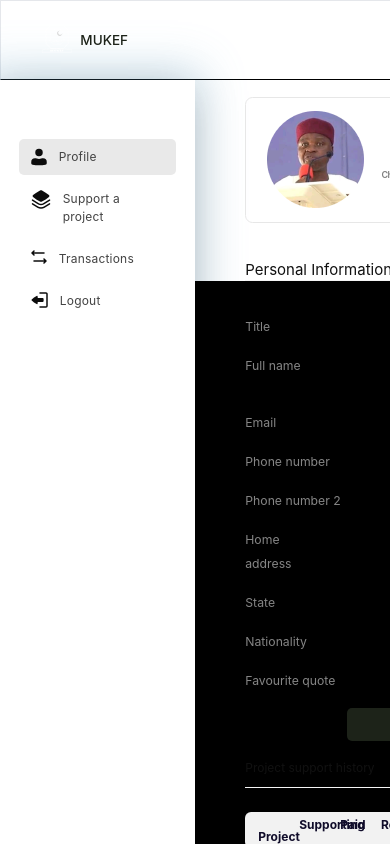
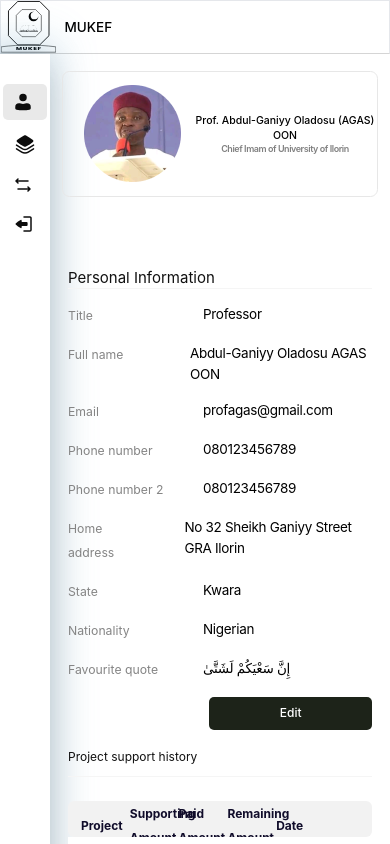
Before and after one commit to mufidat3250/MUKEF-website, a React (Vite) app: page /dashboard/profile in a window 390 px wide. Built offline with nearby package versions, Linux system fonts and the light colour scheme.

Commit message:
wip:dashboard responsiveness

```diff
--- a/src/Layouts/DashboardLayout/Dashboard.scss
+++ b/src/Layouts/DashboardLayout/Dashboard.scss
@@ -1,17 +1,17 @@
 .DashboardLayout{
-    @apply grid grid-rows-[auto,1fr];
+    @apply grid grid-rows-[auto,1fr] h-screen overflow-hidden;
 
     // .nav--container{
     //     @apply border-[1px] border-b-[#000000]  pr-[7.5625rem] bg-red-400 w-full;
     // }
     section{
-        @apply grid grid-cols-[16.25rem,1fr];
+        @apply grid grid-cols-[auto,1fr] lg:grid-cols-[16.25rem,1fr];
 
         .side--nav--container{
-            @apply text-black shadow-3xl pt-[4.9218rem] px-[1.5625rem] space-y-2;
+            @apply text-black shadow-3xl pt-[2.5rem] lg:pt-[4.9218rem] px-1 lg:px-[1.5625rem] space-y-2;
 
             .single--tab{
-                @apply flex text-[#434343] text-base tracking-[0.2px] font-normal py-3 px-4  space-x-4 rounded-[5px] cursor-pointer;
+                @apply flex text-[#434343] text-base tracking-[0.2px] font-normal py-3 px-4 space-x-4 rounded-[5px] cursor-pointer;
             }
         }
     }
--- a/src/Layouts/DashboardLayout/index.tsx
+++ b/src/Layouts/DashboardLayout/index.tsx
@@ -4,6 +4,7 @@ import { navData, sideNav } from "../../data";
 import NavTabs from "../../attoms/NavTabs";
 import PageLayout from "../../Layouts";
 import { useNavigate } from "react-router-dom";
+import MunkefLogo from "../../attoms/Vectors/MunkefLogo";
 
 const DashboardLayout = ({
   children,
@@ -18,8 +19,7 @@ const DashboardLayout = ({
   return (
     <PageLayout>
       <div className="DashboardLayout">
-        <div className="border-b-[#000000] border-[1px]">
-          <div className="w-[90%] mx-auto">
+        <div className="border-b-[#000000] hidden lg:block border-[1px]">
             <NavTabs
               tabs={navData}
               logout={true}
@@ -27,7 +27,22 @@ const DashboardLayout = ({
               color="#1D2319"
               tabIndex={10}
             />
+
+        </div>
+        <div className="text-black border-b-gray500 border-[1px] lg:hidden">
+        <div className="flex items-center space-x-[0.7rem] sm:space-x-0 sm:gap-[2.0625rem]">
+          {/* <div className=" w-[30px] h-[30px] md:hidden">
+            <img src="/public/vectors/Group 48.svg" alt="" />
+          </div> */}
+          <div className="">
+            <MunkefLogo color={'black'} />
           </div>
+          <h1
+            className={`font-[500] text-black text-[1.1255rem] sm:text-[2.1255rem] cursor-pointer`}
+          >
+            MUKEF
+          </h1>
+        </div>
         </div>
         <section className="">
           <aside className="side--nav--container">
@@ -42,13 +57,13 @@ const DashboardLayout = ({
                   onClick={() => navigate(link)}
                 >
                   <Icon />
-                  <p>{title}</p>
+                  <p className="hidden lg:block">{title}</p>
                 </div>
               );
             })}
           </aside>
           <main className="">
-            <div className="mt-[1.375rem] border-[#E7E7E7] border-[1px] rounded-[0.625rem] ml-[4.1875rem] mr-[5.5rem] mb-[3.0625rem]">
+            <div className="mt-[1.375rem] border-[#E7E7E7] border-[1px] rounded-[0.625rem] lg:ml-[4.1875rem] lg:mr-[5.5rem] mb-[3.0625rem] mx-4 lg:m-0 ">
               <div className="flex space-x-4 items-center py-[1.125rem] pl-[1.75rem]">
                 <img src="/public/images/AbdulgannyOladosu.png" alt="" />
                 <div className="text-center">
@@ -62,7 +77,7 @@ const DashboardLayout = ({
               </div>
             </div>
             {title && (
-              <p className=" padding-b-[0.5862rem] ml-[4.1875rem] text-xl font-normal text-[#111111] border-b-[1px] border-[#f5f5f5] mr-[7.6875rem]">
+              <p className=" padding-b-[0.5862rem] lg:ml-[4.1875rem] text-xl font-normal text-[#111111] border-b-[1px] border-[#f5f5f5] mr-[7.6875rem]">
                 {title}
               </p>
             )}
--- a/src/Pages/ProfilePage/ProfilePage.scss
+++ b/src/Pages/ProfilePage/ProfilePage.scss
@@ -1,3 +1,3 @@
 .ProfilePage{
-    @apply flex flex-col pt-[2.7812rem] space-y-[1.25rem] pl-[4.1875rem] pr-[5.9375rem] bg-black;
+    @apply flex flex-col pt-[2.7812rem] h-screen overflow-hidden space-y-[1.25rem] px-[1.5rem]  lg:pl-[4.1875rem] lg:pr-[5.9375rem];
 }
--- a/src/Pages/ProfilePage/index.tsx
+++ b/src/Pages/ProfilePage/index.tsx
@@ -119,8 +119,12 @@ const ProfilePage = () => {
   }));
 
   return (
-    <DashboardLayout title="Personal Information">
-      <div className="ProfilePage">
+    <DashboardLayout title="">
+      <div className="">
+      <div className="ProfilePage h-screen overflow-auto pb-72">
+      <p className=" padding-b-[0.5862rem] text-xl font-normal text-[#111111] border-b-[1px] border-[#f5f5f5]">
+                Personal Information
+              </p>
         {personalInfo.map(({ name, desc }, index) => {
           return (
             <div className="flex space-x-[3rem]" key={index}>
@@ -189,6 +193,7 @@ const ProfilePage = () => {
       {/* <Modal HeaderText={"Cancel Change"} openModal={changeNotification} closeModal={setChangeNotification}>
         <NotificationChange/>
       </Modal> */}
+      </div>
     </DashboardLayout>
   );
 };
--- a/src/Pages/Projects/index.tsx
+++ b/src/Pages/Projects/index.tsx
@@ -16,7 +16,7 @@ const Projects = () => {
     <PageLayout>
       <div className="Project">
         <div className="charity">
-            <NavTabs tabs={navData} tabIndex={2} />
+            <NavTabs tabs={navData} tabIndex={2} color='white' />
           <div className="charity--container">
             <h1 className="title">{charity.title}</h1>
             <p className="caption">{charity.caption}</p>
--- a/src/Pages/TransactionPage/TransacttionStyle.scss
+++ b/src/Pages/TransactionPage/TransacttionStyle.scss
@@ -1,5 +1,5 @@
 .transaction--container{
-    @apply mx-auto w-[80%];
+    @apply mx-auto w-[80%] ;
 
     .title{
         @apply text-center font-[600] text-[#100C2A] text-[2rem] mb-[4.375rem];
--- a/src/attoms/NavTabs/index.tsx
+++ b/src/attoms/NavTabs/index.tsx
@@ -38,7 +38,7 @@ const NavTabs = ({ tabs, logout, tabIndex, otherStyle, color }: navbarProp) => {
             <img src="/public/vectors/Group 48.svg" alt="" />
           </div>
           <div className="hidden md:block">
-            <MunkefLogo color={'white'} />
+            <MunkefLogo color={color} />
           </div>
           <h1
             className={`font-[500] text-[#FFFFFF] text-[1.1255rem] sm:text-[2.1255rem] cursor-pointer ${otherStyle}`}
```
